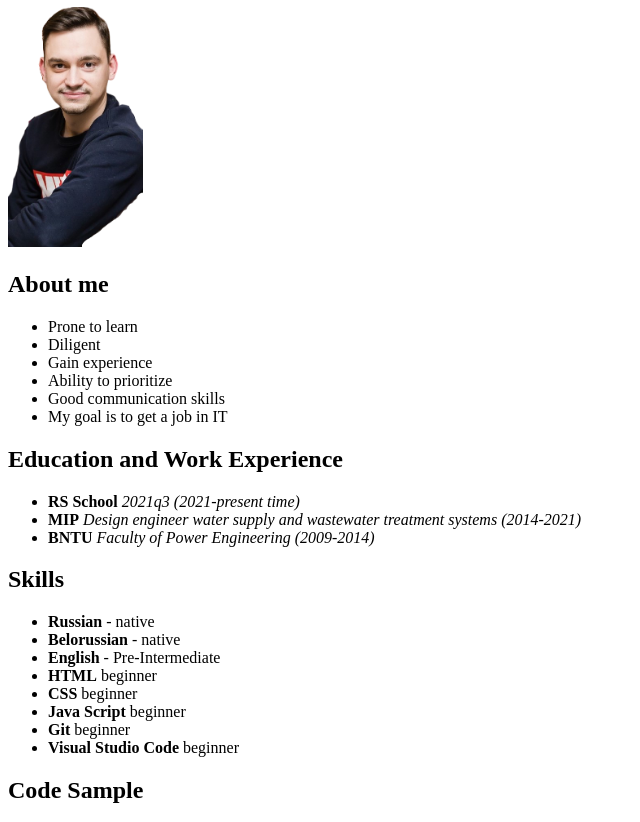
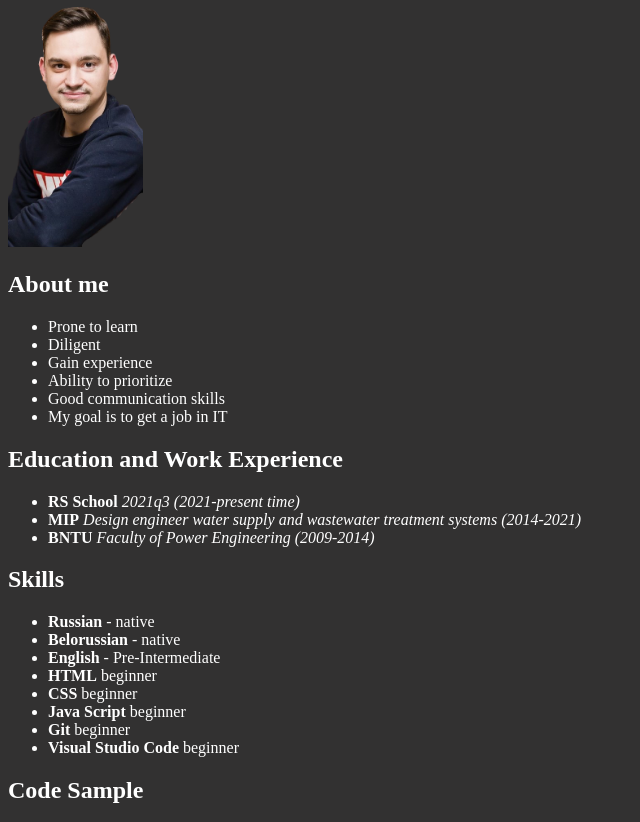
Before and after one commit to wwwtyz/rsschool-cv, a plain HTML site: page index.html in a window 1280 px wide. Shown: the part 73-895 px from the top of the page, without its empty margins (0-640 px from the left). Drawn offline with Linux system fonts and the light colour scheme.

Commit message:
feat: add style.css

```diff
--- a/index.html
+++ b/index.html
@@ -6,6 +6,7 @@
     <meta name="viewport" content="width=device-width, initial-scale=1.0">
     <title>CV Evgeny Kovalev</title>
     <link rel="icon" href="./src/cv-favicon.ico">
+    <link rel="stylesheet" href="./style.css">
 </head>
 <body>
     <div class="CV">
--- /dev/null
+++ b/style.css
@@ -0,0 +1,5 @@
+body {
+    background-color: #323131;
+    color: white;
+    font-family: 'Suisse';
+}
```
